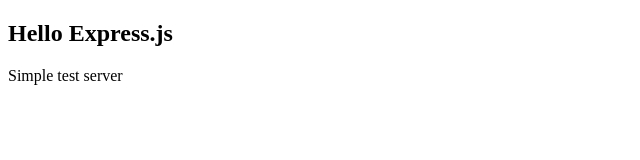
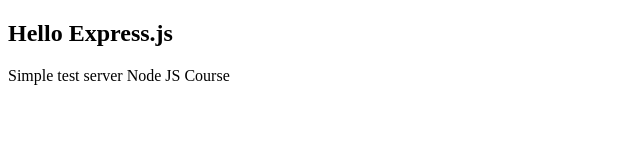
Before and after one commit to raelb/web-server, a website: page public/index.html in a window 1280 px wide. Shown: the whole page, without its empty margins (0-640 px from the left). Drawn offline with Linux system fonts and the light colour scheme.

Commit message:
Small change

```diff
--- a/public/index.html
+++ b/public/index.html
@@ -6,6 +6,6 @@
 	</head>
 	<body>
 		<h2>Hello Express.js</h2>
-		Simple test server
+		Simple test server Node JS Course
 	</body>
 </html>
```
